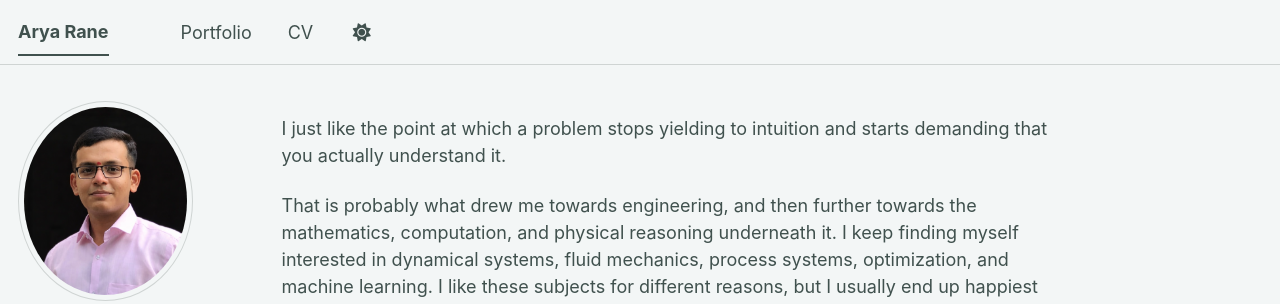
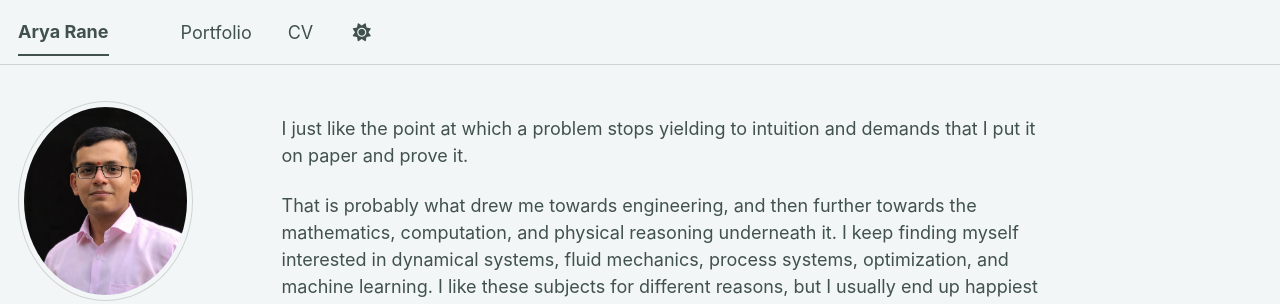
Before and after one commit to TheAnveshak/TheAnveshak.github.io, a Jekyll site: the page built from _pages/about.md, in a window 1280 px wide. Shown: the top 304 px of the page. Built offline with Jekyll 4.4.1, drawn with Linux system fonts in a browser that asks for light colours; a style sheet for code colours, icons or effects is not loaded.

Commit message:
Refine statement on problem-solving approach

```diff
--- a/_pages/about.md
+++ b/_pages/about.md
@@ -7,7 +7,7 @@ redirect_from:
   - /about.html
 ---
 
-I just like the point at which a problem stops yielding to intuition and starts demanding that you actually understand it.
+I just like the point at which a problem stops yielding to intuition and demands that I put it on paper and prove it.
 
 That is probably what drew me towards engineering, and then further towards the mathematics, computation, and physical reasoning underneath it. I keep finding myself interested in dynamical systems, fluid mechanics, process systems, optimization, and machine learning. I like these subjects for different reasons, but I usually end up happiest when there is enough mathematics underneath them to keep me occupied.
 
```
